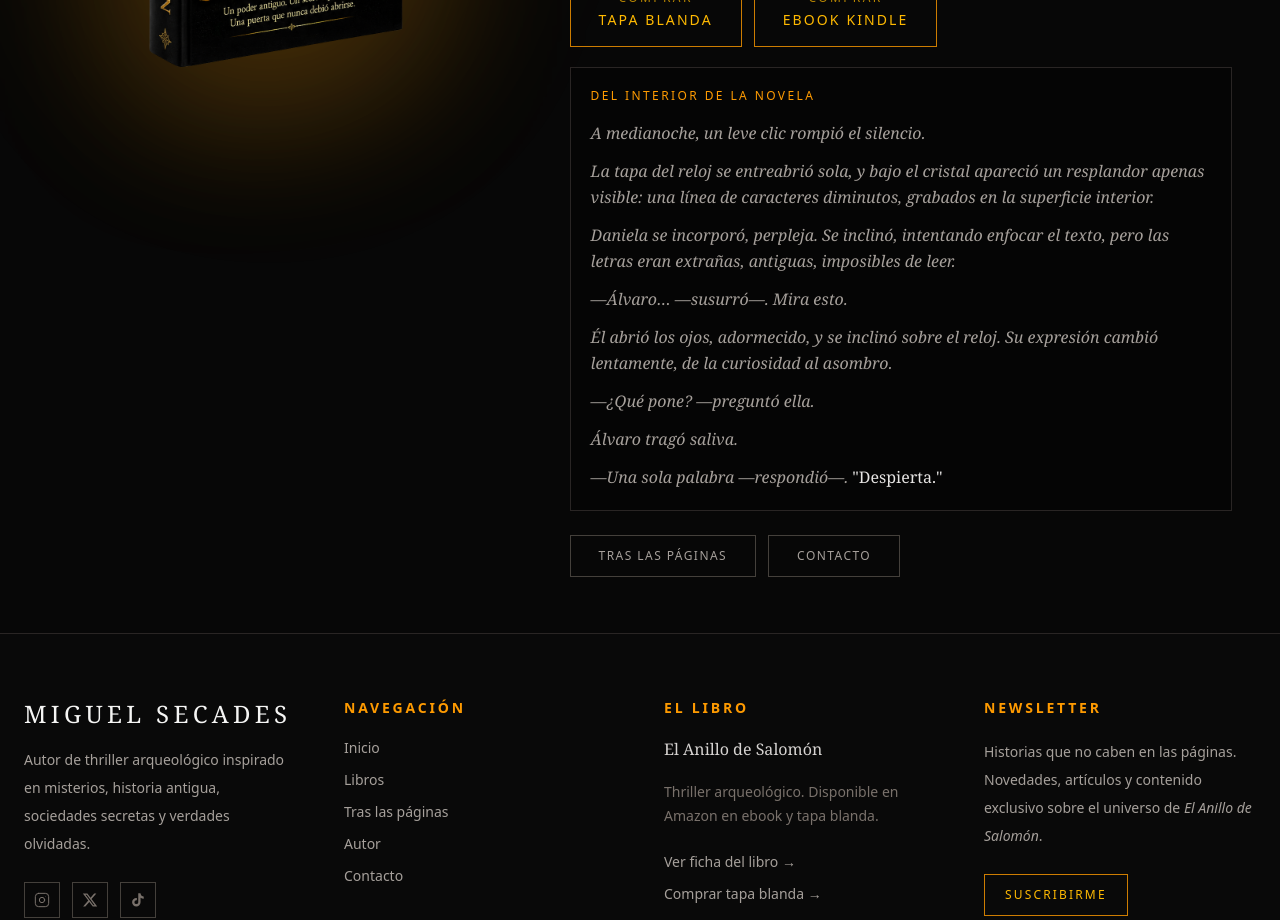
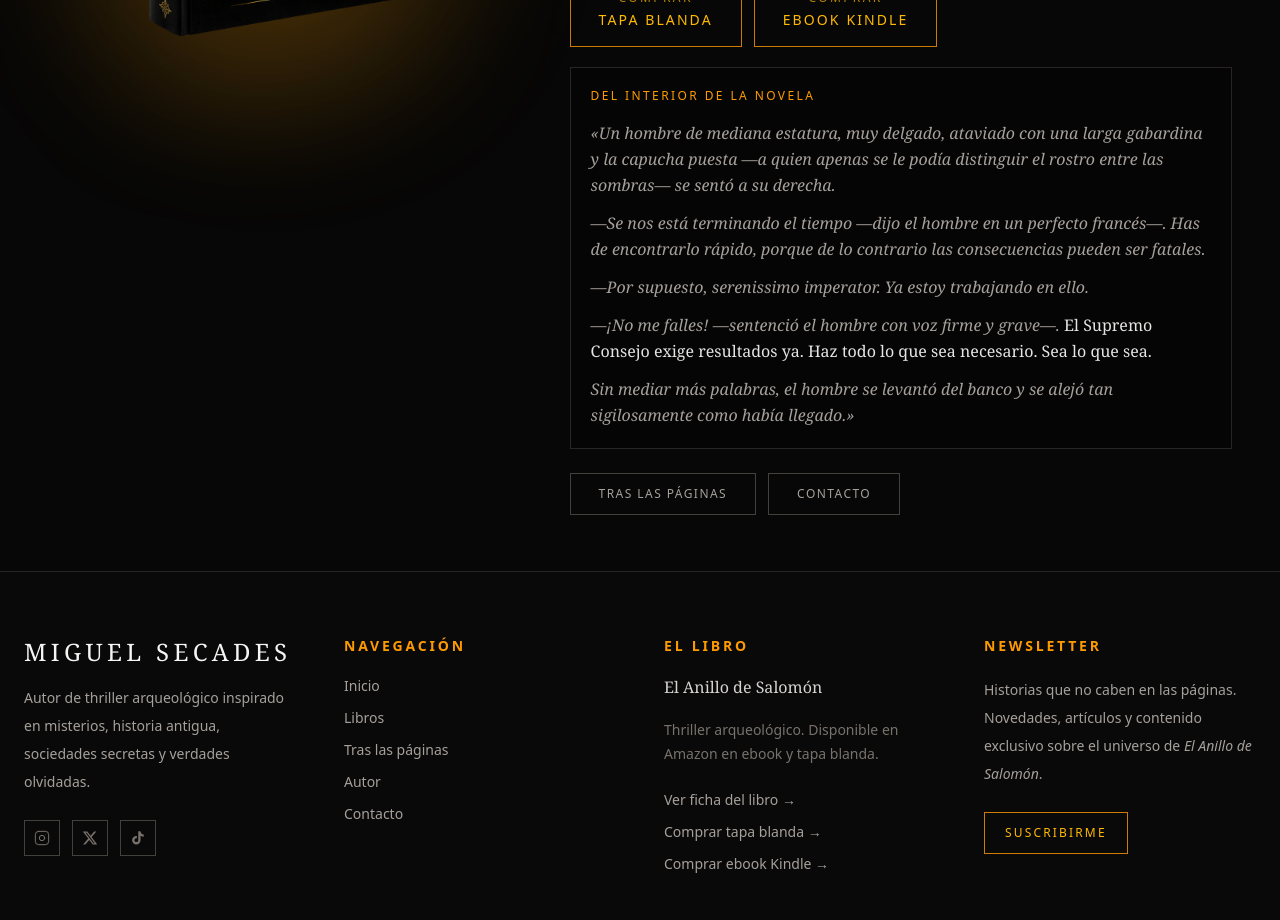
Before and after one commit to MiguelSecadesBYU/miguel-web-platform, a Next.js app: page /books in a window 1280 px wide. Shown: the part 920-1840 px from the top of the page. Built offline with nearby package versions, Linux system fonts and the light colour scheme.

Commit message:
cambio de extracto de la novela a mostrar en la web

```diff
--- a/src/app/books/page.tsx
+++ b/src/app/books/page.tsx
@@ -62,7 +62,7 @@ export default function BooksPage() {
               acerca a una verdad que alguien lleva siglos ocultando.
             </p>
             <p className="font-medium text-stone-300">
-              Pero no son los únicos tras el anillo.
+              Pero no son los únicos tras el anillo. <br />
               Y quienes lo desean no están dispuestos a compartirlo.
             </p>
           </div>
@@ -121,33 +121,28 @@ export default function BooksPage() {
             </p>
             <div className="space-y-3 font-serif text-base italic leading-relaxed text-stone-400">
               <p>
-                A medianoche, un leve clic rompió el silencio.
+                «Un hombre de mediana estatura, muy delgado, ataviado con una
+                larga gabardina y la capucha puesta —a quien apenas se le podía
+                distinguir el rostro entre las sombras— se sentó a su derecha.
               </p>
               <p>
-                La tapa del reloj se entreabrió sola, y bajo el cristal
-                apareció un resplandor apenas visible: una línea de caracteres
-                diminutos, grabados en la superficie interior.
+                —Se nos está terminando el tiempo —dijo el hombre en un perfecto
+                francés—. Has de encontrarlo rápido, porque de lo contrario las
+                consecuencias pueden ser fatales.
               </p>
               <p>
-                Daniela se incorporó, perpleja. Se inclinó, intentando enfocar
-                el texto, pero las letras eran extrañas, antiguas, imposibles
-                de leer.
+                —Por supuesto, serenissimo imperator. Ya estoy trabajando en ello.
               </p>
               <p>
-                —Álvaro… —susurró—. Mira esto.
+                —¡No me falles! —sentenció el hombre con voz firme y grave—.{" "}
+                <span className="text-stone-200 not-italic font-medium">
+                  El Supremo Consejo exige resultados ya. Haz todo lo que sea
+                  necesario. Sea lo que sea.
+                </span>
               </p>
               <p>
-                Él abrió los ojos, adormecido, y se inclinó sobre el reloj.
-                Su expresión cambió lentamente, de la curiosidad al asombro.
-              </p>
-              <p>
-                —¿Qué pone? —preguntó ella.
-              </p>
-              <p>
-                Álvaro tragó saliva.
-              </p>
-              <p>
-                —Una sola palabra —respondió—. <span className="text-stone-200 not-italic font-medium">"Despierta."</span>
+                Sin mediar más palabras, el hombre se levantó del banco y se
+                alejó tan sigilosamente como había llegado.»
               </p>
             </div>
           </div>
```
